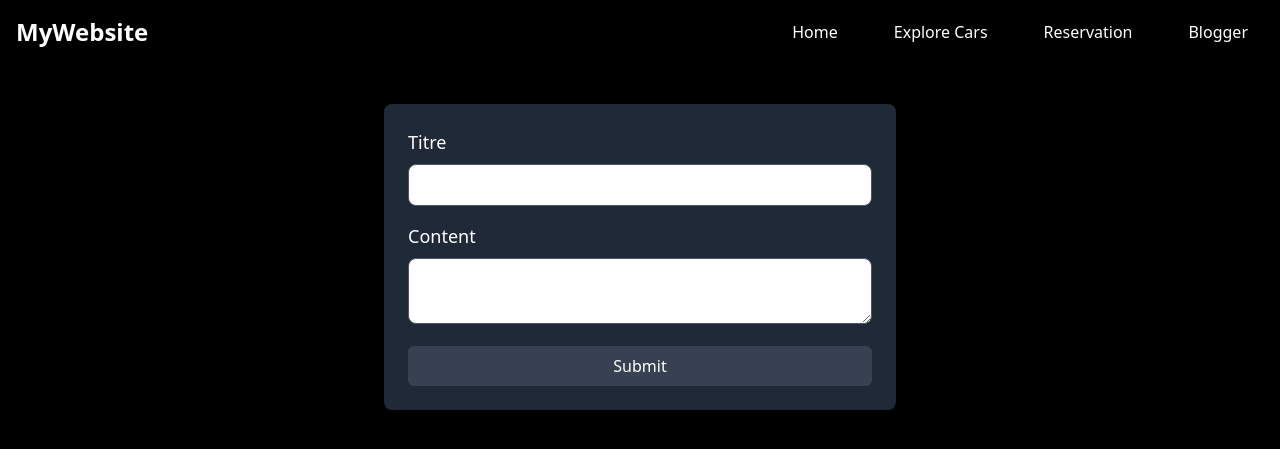
After one commit to HamzaChehlaoui/Driva_Loc_V2, a PHP site: page /Add_articl.php in a window 1280 px wide. The commit adds this page. Shown: the top 449 px of the page. Run offline with PHP 8.4, Linux system fonts and the light colour scheme; some libraries are stand-ins or nearby versions.

Commit message:
add possipelety add article

```diff
--- /dev/null
+++ b/Add_articl.php
@@ -0,0 +1,50 @@
+<!DOCTYPE html>
+<html lang="en">
+<head>
+    <meta charset="UTF-8">
+    <meta name="viewport" content="width=device-width, initial-scale=1.0">
+    <title>Document</title>
+    <!-- Add Tailwind CSS CDN -->
+    <script src="https://cdn.tailwindcss.com"></script>
+</head>
+<body class="bg-black text-white">
+       <!-- Navbar -->
+       <nav class="bg-black text-white py-4">
+        <div class="max-w-7xl mx-auto px-4">
+            <div class="flex justify-between items-center">
+                <!-- Logo or Brand Name -->
+                <div class="text-2xl font-bold">
+                    <a href="#">MyWebsite</a>
+                </div>
+
+                <!-- Navbar Links -->
+                <div>
+                    <ul class="flex space-x-6">
+                        <li><a href="user.php" class="hover:bg-gray-700 px-4 py-2 rounded">Home</a></li>
+                        <li><a href="showcare.php" class="hover:bg-gray-700 px-4 py-2 rounded">Explore Cars</a></li>
+                        <li><a href="showReserv.php" class="hover:bg-gray-700 px-4 py-2 rounded">Reservation</a></li>
+                        <li><a href="blogger.php" class="hover:bg-gray-700 px-4 py-2 rounded">Blogger</a></li>
+                    </ul>
+                </div>
+            </div>
+        </div>
+    </nav>
+
+    <div class="max-w-lg mx-auto p-6 bg-gray-800 rounded-lg shadow-md mt-10">
+        <form action="add.articl.php" method="POST">
+            <div class="mb-4">
+                <label for="titre" class="block text-white text-lg font-medium mb-2">Titre</label>
+                <input type="text" name="titre" id="titre" class="w-full p-2 border border-gray-600 rounded-lg focus:outline-none focus:ring-2 focus:ring-blue-500 text-black" required>
+            </div>
+
+            <div class="mb-4">
+                <label for="content" class="block text-white text-lg font-medium mb-2">Content</label>
+                <textarea type="text" name="content" id="content" class="w-full p-2 border border-gray-600 rounded-lg focus:outline-none focus:ring-2 focus:ring-blue-500 text-black" required></textarea>
+            </div>
+
+            <button type="submit" name="submit" class="w-full bg-gray-700 text-white py-2 rounded-md hover:bg-gray-600 focus:outline-none focus:ring-2 focus:ring-gray-500">Submit</button>
+        </form>
+    </div>
+
+</body>
+</html>
--- a/blogger.php
+++ b/blogger.php
@@ -50,6 +50,7 @@ $themes = $theme->gettheme();
             <div>
                 <h2 class="text-4xl font-semibold mb-4 text-white">Welcome to the world of cars</h2>
                 <a href="Add_theme.php" class="text-xl mb-8 text-white  ">Add theme</a>
+                <a href="Add_articl.php" class="text-xl mb-8 text-white  ml-[2rem]">Add Article</a>
                 <div class="relative">
 
     <div class="flex items-center justify-center">
```
Also changed, not shown: add.articl.php (added, +29 -0 lines), artecle.php (added, +50 -0 lines).
